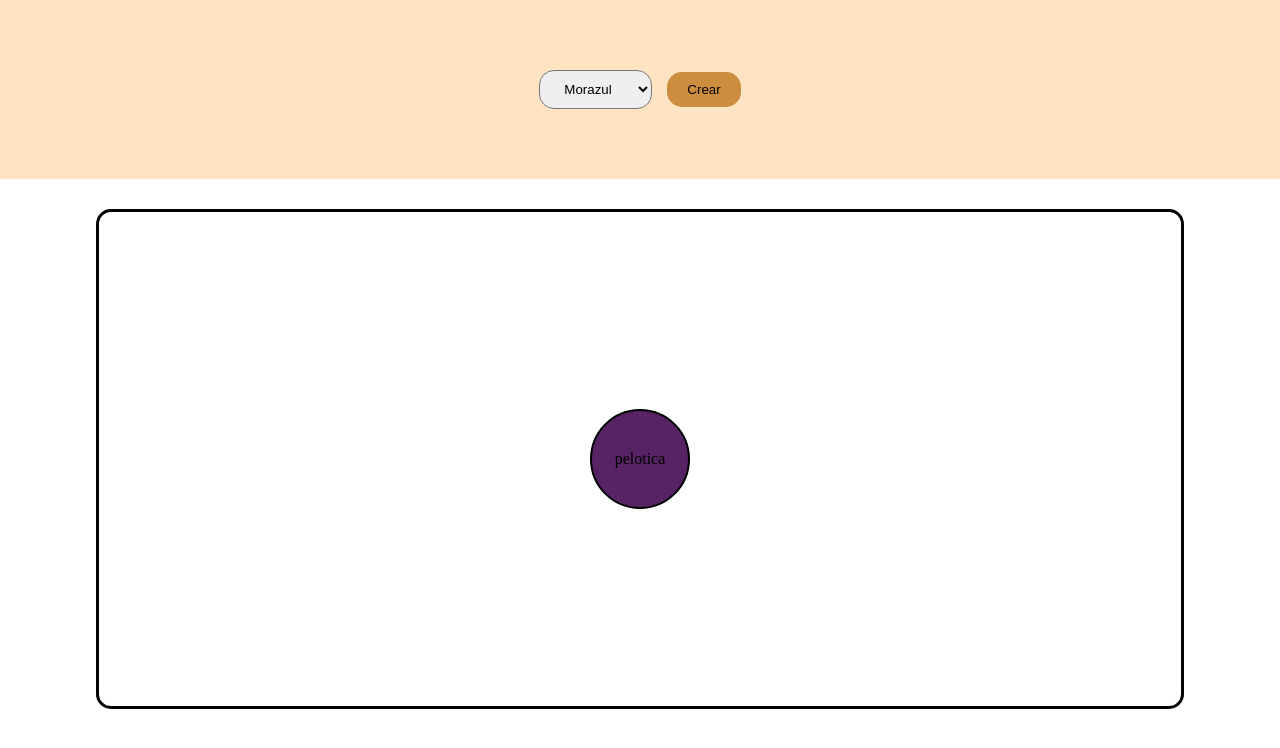
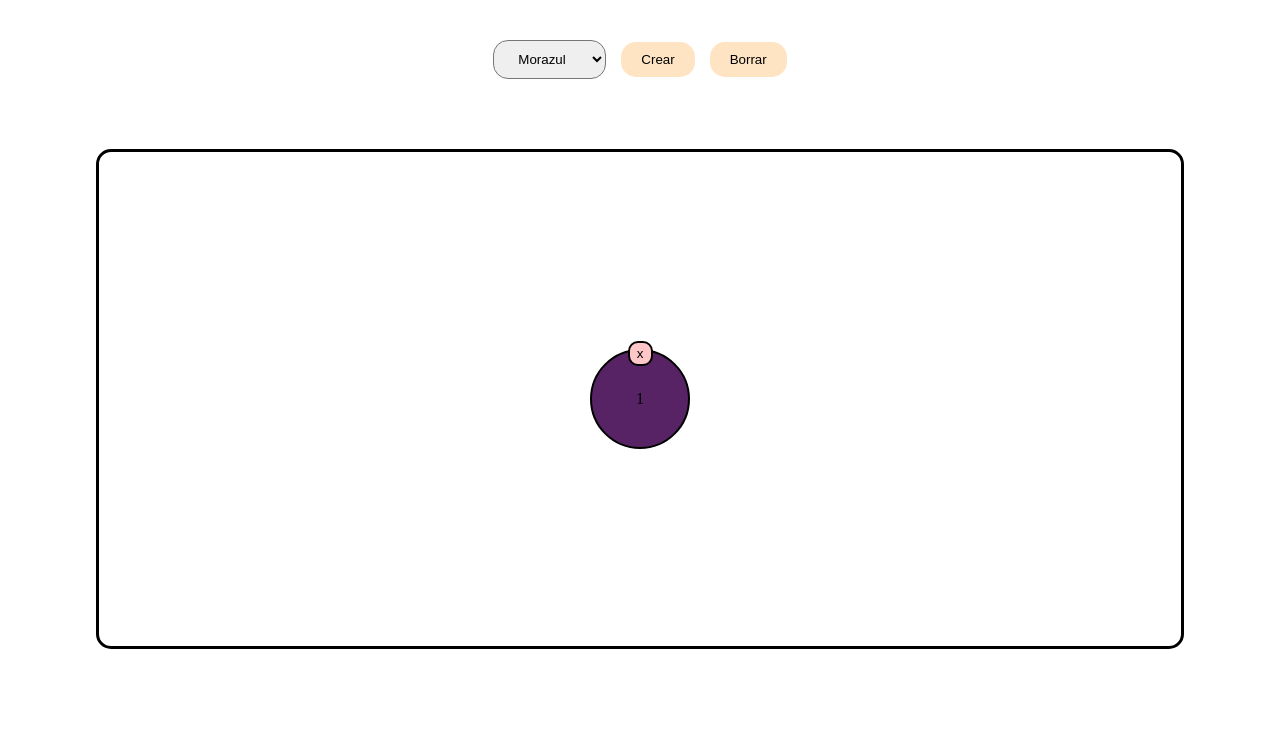
Before and after one commit to juanjrojash/javascript-2875290, a plain HTML site: page 3-dinamic-dom/index.html in a window 1280 px wide. Both pictures are taken after a click on the button "Crear". Drawn offline with Linux system fonts and the light colour scheme.

Commit message:
Práctica V4

```diff
--- a/3-dinamic-dom/app.js
+++ b/3-dinamic-dom/app.js
@@ -1,16 +1,41 @@
 const listaColores = document.querySelector('#listaColores');
 const btnCrear = document.querySelector('#btnCrear');
 const main = document.querySelector('#main');
+const btnBorrar = document.querySelector('#btnBorrar');
+let n = 1;
+
 
 function crear (){
+
     const ball = document.createElement('div');
-    ball.innerText = "pelotica";
+    const equis = document.createElement('button');
+
+    equis.innerText = 'x';
+    equis.classList.add('equis');
+
     ball.classList.add('pelotica');
     ball.style.backgroundColor = listaColores.value
+    ball.innerText = n++;
+    /*     ball.innerHTML = equis; */
+    ball.appendChild(equis);
+
     main.appendChild(ball);
-
-
-    console.log(ball)
 }
 
-btnCrear.addEventListener('click', crear)
+    function borrarPantalla (){
+        main.innerHTML = '';
+        n=1;
+    }
+    function borrarElemento (e){
+        if(e.target.innerText == 'x'){
+            main.removeChild(e.target.parentElement);
+        }
+    }
+    function completarTarea (e){
+        e.target.style.textDecoration = 'line-through';
+    }
+
+    btnCrear.addEventListener('click',crear)
+    btnBorrar.addEventListener('click',borrarPantalla)
+    main.addEventListener('click',borrarElemento)
+    main.addEventListener('click',completarTarea)
--- a/3-dinamic-dom/index.html
+++ b/3-dinamic-dom/index.html
@@ -17,6 +17,7 @@
                 <option value="#FFDB58">Mostaza</option>
             </select>
             <button id = "btnCrear">Crear</button>
+            <button id = "btnBorrar">Borrar</button>
         </div>
     </header>
     <main id="main">
--- a/3-dinamic-dom/styles.css
+++ b/3-dinamic-dom/styles.css
@@ -1,15 +1,15 @@
 *{
-    margin: 0;
-    padding: 0;
-    box-sizing: border-box;
+    margin: 0; /* m0 */
+    padding: 0; /* p0 */
+    box-sizing: border-box; /* bx */
 }
-.boxColores {
+
+.boxColores{
     display: flex;
-    justify-content:center;
+    justify-content: center;
     align-items: center;
-    padding: 70px 0;
+    padding: 40px 0;
     gap: 15px;
-    background-color: bisque;
 }
 .boxColores select{
     padding: 10px 20px;
@@ -18,15 +18,16 @@
 .boxColores button{
     padding: 10px 20px;
     border-radius: 15px;
-    background-color: rgb(204,141,63);
+    background-color:bisque;
     border: none;
     cursor: pointer;
 }
 main{
     display: flex;
+    align-items: center;
+    align-content: center;
     flex-wrap: wrap;
     justify-content: center;
-    align-items: center;
     width: 85%;
     min-height: 500px;
     max-width: 1400px;
@@ -34,7 +35,9 @@ main{
     border: 3px solid black;
     border-radius: 15px;
 }
+
 .pelotica{
+    position: relative;
     display: flex;
     justify-content: center;
     align-items: center;
@@ -44,3 +47,20 @@ main{
     background-color: aquamarine;
     border: 2px solid black;
 }
+
+.equis{
+    position: absolute;
+    width: 25px;
+    height: 25px;
+    background-color: rgb(255, 199, 199);
+    display: flex;
+    justify-content: center;
+    align-items: center;
+    border: 2px solid black;
+    border-radius: 10px;
+    right: 0px;
+    left: 0px;
+    margin: auto;
+    top: -10px;
+    cursor: pointer;
+}
```
Also changed, not shown: 4-lista-de-tareas/index.html (added, +1 -0 lines), 4-lista-de-tareas/app.js (added), 4-lista-de-tareas/styles.css (added).
